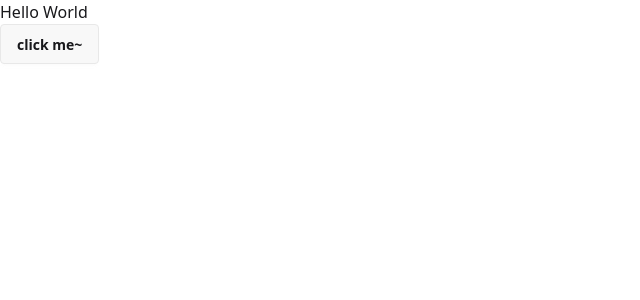
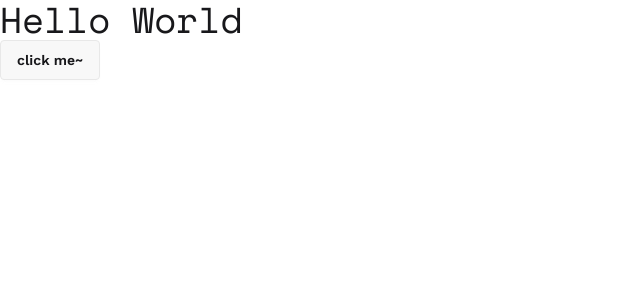
Before and after one commit to TheSushantKumbhar/get_me_hired, a React app in the folder frontend/: page / in a window 1280 px wide. Shown: the top 300 px of the page, without its empty margins (0-640 px from the left). Built offline with nearby package versions, Linux system fonts and the light colour scheme; the HTML template or start-up script is replaced by a standard one.

Commit message:
added fonts

```diff
--- a/frontend/src/App.jsx
+++ b/frontend/src/App.jsx
@@ -1,8 +1,8 @@
 function App() {
   return (
     <>
-      <h1>Hello World</h1>
-      <button className="btn">click me~</button>
+      <h1 className="text-4xl font-space-mono">Hello World</h1>
+      <button className="btn font-work-sans">click me~</button>
     </>
   );
 }
--- a/frontend/src/index.css
+++ b/frontend/src/index.css
@@ -1,2 +1,8 @@
+@import url("https://fonts.googleapis.com/css2?family=Space+Mono:ital,wght@0,400;0,700;1,400;1,700&family=Work+Sans:ital,wght@0,100..900;1,100..900&display=swap");
 @import "tailwindcss";
 @plugin "daisyui";
+
+@theme {
+  --font-space-mono: "Space Mono", sans-serif;
+  --font-work-sans: "Work Sans", sans-serif;
+}
```
